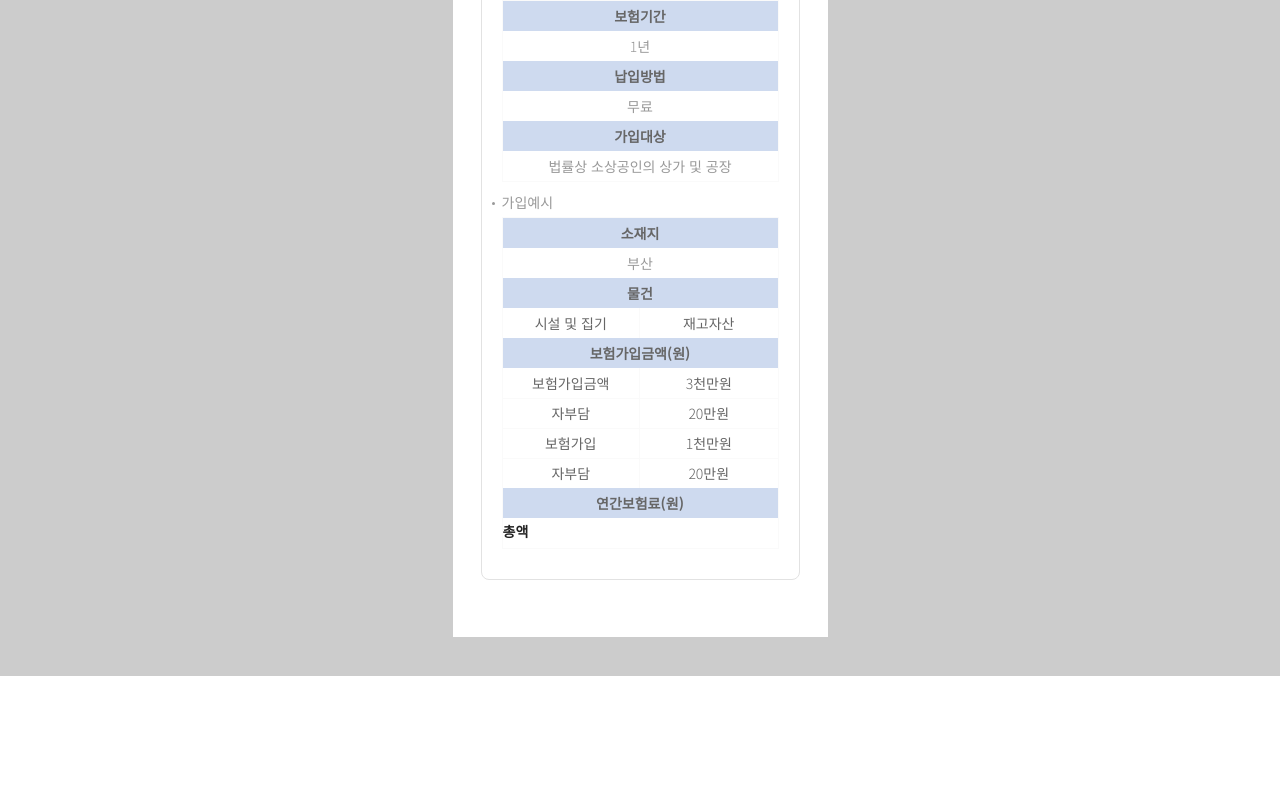
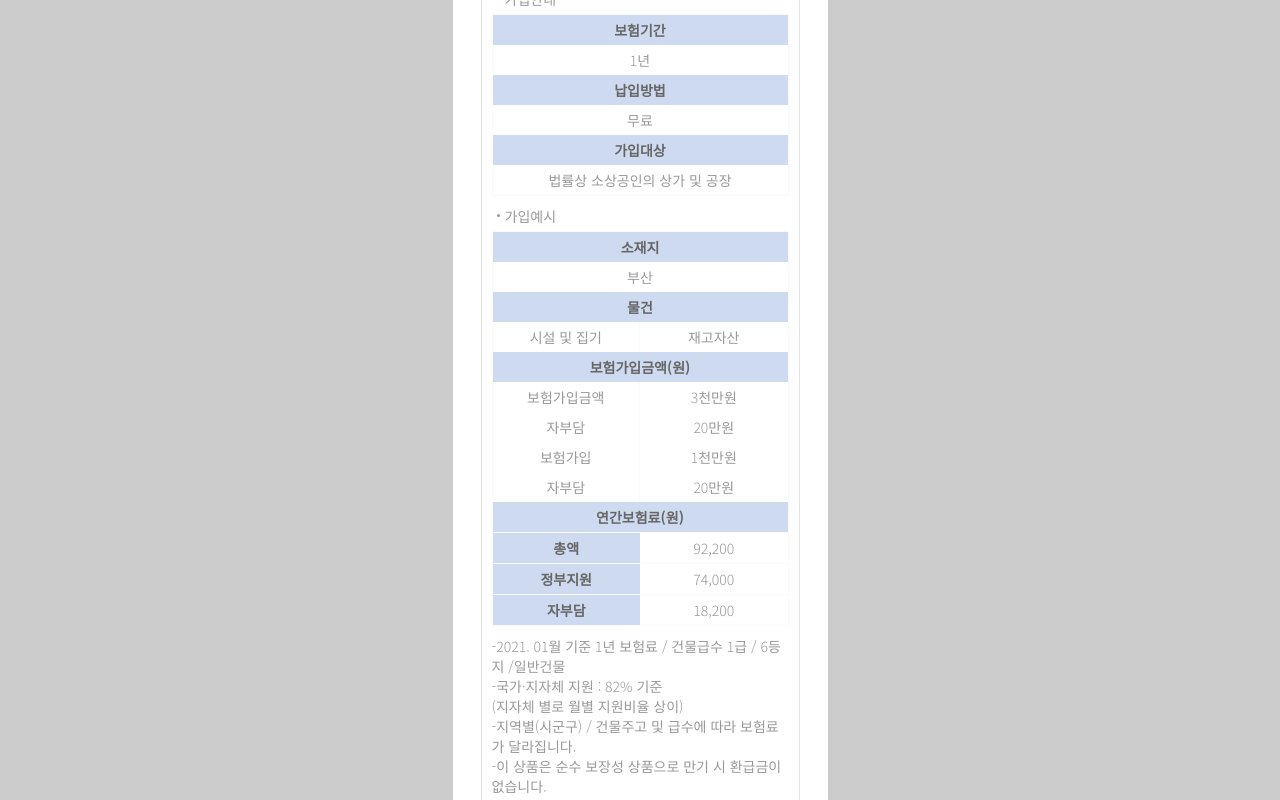
Before and after one commit to seohanna/free-apply-event-v2, a React (Create React App) app: page / in a window 1280 px wide. Shown: the part 1700-2500 px from the top of the page. Before the commit the page ends 2376 px from the top, so only its background shows below. Built offline with nearby package versions, Linux system fonts and the light colour scheme; a web font is replaced by a local one.

Commit message:
가이드

```diff
--- a/src/components/BottomSheet/index.jsx
+++ b/src/components/BottomSheet/index.jsx
@@ -63,6 +63,7 @@ const TextBox = styled.div`
 const Info = styled.div`
   margin-top: 30px;
   border-top: 1px solid #E2E2E2;
+
 `;
 
 const InfoTitleBox = styled.div`
@@ -80,7 +81,7 @@ const InfoTitleBox = styled.div`
 const InfoTextBox = styled.ul`
   border-radius: 8px;
   border: 1px solid #E2E2E2;
-  padding: 30px 20px;
+  padding: 30px 10px;
 
   > li {
     color: #999999;
@@ -92,29 +93,62 @@ const InfoTextBox = styled.ul`
     }
     ::before {
       content: '';
-      display: block;
+      display: inline-block;
       width: 3px;
       height: 3px;
       background-color: #999999;
       border-radius: 50%;
-      position: absolute;
-      left: -10px;
-      top: 10px;
+      margin: 5px;
+    }
+    .dashed-list {
+      border: none;
+      margin-top: 10px;
+      > li {
+        color: #999999;
+        > span {
+          color: #999999;
+        }
+      }
     }
     > ul {
-      > li {
-        color: #999999;
-
-      }
-    }
-    > table {
       width: 100%;
       border: 1px solid #FAFAFA;
       margin-top: 5px;
-      > tr {
+      > li {
         display: flex;
         flex-direction: column;
-        > th {
+        > p {
+          display: block;
+          text-align: center;
+          line-height: 30px;
+          width: 100%;
+          color: #999999;
+          > ul {
+
+            > li {
+              display: flex;
+              border-top: 1px solid #FAFAFA;
+              > p {
+                width: 50%;
+                color: #999999;
+              }
+            }
+          }
+        }
+      }
+      .td {
+        display: flex;
+        justify-content: space-between;
+        > span {
+          width: 50%;
+          color: #999999;
+
+          :first-child {
+            border-right: 1px solid #FAFAFA;
+          }
+        }
+      }
+      .th {
         display: block;
         text-align: center;
         line-height: 30px;
@@ -124,20 +158,63 @@ const InfoTextBox = styled.ul`
         height: 30px;
         font-size: 14px;
         font-family: 'Noto Sans KR', sans-serif;
+        font-weight: 700;
       }
-        > td {
-          display: block;
+      .th.sub {
+        width: 50%;
+      }
+    }
+  }
+
+  > ol {
+    > li {
+      font-weight: 400;
+      > ul {
+        padding: 5px 0 0 10px;
+        > li {
+          padding-bottom: 12px;
+          > span {
+            font-size: 14px;
+            color: #999999;
+            font-weight: 200;
+          }
+          > p {
+            color: #999999;
+            font-weight: 400;
+            padding-bottom: 5px;
+          }
+          .title {
+            text-align: start;
+            font-size: 14px;
+            ::before {
+              content: '';
+              display: inline-block;
+              width: 3px;
+              height: 3px;
+              background-color: #999999;
+              margin: 5px;
+              border-radius: 50%;
+            }
+          }
+          .comment {
+            font-size: 10px;
+          }
+          table {
+            border: 1px solid #FAFAFA;
+            td, th {
+              height: 30px;
               text-align: center;
-          line-height: 30px;
-          width: 100%;
-          color: #999999;
-          height: 30px;
-          > span {
-            display: inline-block;
-            width: 50%;
+              font-size: 14px;
               border-bottom: 1px solid #FAFAFA;
+              vertical-align: middle;
+            }
+            th {
+              background-color: #CEDAEF;
+              font-family: 'Noto Sans KR', sans-serif;
+              color: #666666;
               :first-child {
                 border-right: 1px solid #FAFAFA;
+              }
             }
           }
         }
@@ -203,59 +280,148 @@ const BottmSheet = () => {
           <li>해지 또는 취소 시에도 환급보험료는 발생하지 않습니다.</li>
           <li>
             가입안내
-            <table>
-              <tr>
-                <th>보험기간</th>
-                <td>1년</td>
-              </tr>
-              <tr>
-                <th>납입방법</th>
-                <td>무료</td>
-              </tr>
-              <tr>
-                <th>가입대상 </th>
-                <td>법률상 소상공인의 상가 및 공장</td>
-              </tr>
-            </table>
+            <ul>
+              <li>
+                <p className="th">보험기간</p>
+                <p>1년</p>
+              </li>
+              <li>
+                <p className="th">납입방법</p>
+                <p>무료</p>
+              </li>
+              <li>
+                <p className="th">가입대상 </p>
+                <p>법률상 소상공인의 상가 및 공장</p>
+              </li>
+            </ul>
           </li>
           <li>
             가입예시
+            <ul>
+              <li>
+                <p className="th">소재지</p>
+                <p>부산</p>
+              </li>
+              <li>
+                <p className="th">물건</p>
+                <p className="td">
+                  <span>시설 및 집기</span>
+                  <span>재고자산</span>
+                </p>
+              </li>
+              <li>
+                <p className="th">보험가입금액(원)</p>
+                <p className="td">
+                  <span>보험가입금액</span>
+                  <span>3천만원</span>
+                </p>
+                <p className="td">
+                  <span>자부담</span><span>20만원</span>
+                </p>
+                <p className="td"><span>보험가입</span><span>1천만원</span></p>
+                <p className="td"><span>자부담</span><span>20만원</span></p>
+              </li>
+              <li>
+                <p className="th">연간보험료(원)</p>
+                <p>
+                  <ul>
+                    <li>
+                      <p className="th sub">총액</p>
+                      <p>92,200</p>
+                    </li>
+                    <li>
+                      <p className="th sub">정부지원</p>
+                      <p>74,000</p>
+                    </li>
+                    <li>
+                      <p className="th sub">자부담</p>
+                      <p>18,200</p>
+                    </li>
+                  </ul>
+
+                </p>
+              </li>
+            </ul>
+            <ul className="dashed-list">
+              <li>-2021. 01월 기준 1년 보험료 / 건물급수 1급 / 6등지 /일반건물</li>
+              <li>-국가·지자체 지원 : 82% 기준<span>(지자체 별로 월별 지원비율 상이)</span></li>
+              <li>-지역별(시군구) / 건물주고 및 급수에 따라 보험료가 달라집니다.</li>
+              <li>-이 상품은 순수 보장성 상품으로 만기 시 환급금이 없습니다.</li>
+            </ul>
+          </li>
+        </InfoTextBox>
+        <InfoTitleBox>꼭 알아두셔야 할 사항</InfoTitleBox>
+        <InfoTextBox>
+          <ol>
+            <li>
+              1. 상품안내
+              <ul>
+                <li>
+                  <p>1)자연재해 사고 보장</p>
+                  <span>
+                    8대 자연재해<br />
+                    (태풍, 홍수, 호우, 해일, 강풍, 풍랑, 대설, 지진)<br />
+                    사고 발생시 실손비용 보상
+                  </span>
+                </li>
+                <li>
+                  <p>2) 일부 보험료를 정부에서 지원</p>
+                  <span>
+                    국가 및 지방자치단체에서 보험료의 일부를 지원<br />
+                    (최소 70% 지원. 지방자지단체별 추가 지원 다름)
+                  </span>
+                </li>
+                <li>
+                  <p>3) 순수 보장성 상품으로 만기시 환급금 없음</p>
+                </li>
+              </ul>
+            </li>
+            <li>
+              2.보장내용
+              <ul>
+                <li>
+                  <p>1)풍수해</p>
+                  <p className="title">기상청 특보 발표 기준</p>
                   <table>
                     <tr>
-                <th>소재지</th>
-                <td>부산</td>
+                      <th colSpan={2}>구분</th>
+                      <th>내용</th>
                     </tr>
                     <tr>
-                <th>물건</th>
-                <td>
-                  <span>시설 및 집기</span>
-                  <span>재고자산</span>
-                </td>
+                      <th colSpan={2}>태풍</th>
+                      <td>태풍으로 인하여 강풍,풍량,호우,폭풍해일 현상 등이 주의보 기준에 도달할 것으로 예상될 때</td>
                     </tr>
                     <tr>
-                <th>보험가입금액(원)</th>
-                <td>
-                  <span>보험가입금액</span>
-                  <span>3천만원</span>
-                </td>
-                <td>
-                  <span>자부담</span><span>20만원</span>
-                </td>
-                <td><span>보험가입</span><span>1천만원</span></td>
-                <td><span>자부담</span><span>20만원</span></td>
+                      <th colSpan={2}>호우</th>
+                      <td>3시간 강우량 50mm이상 예상되거나 12시간 강우량이 110mm이상 예상될 때</td>
                     </tr>
                     <tr>
-                <th>연간보험료(원)</th>
-                <td>
+                      <th colSpan={2}>강풍</th>
+                      <td>육상에서 12m/s 이상 또는 순산풍속 20m/s 이상이 될 때. 단, 산지는 풍속이 17m/ 이상 또는 순간풍속 25m/s 이상이 예상될 때</td>
+                    </tr>
                     <tr>
-                    <th>총액</th>
+                      <th rowSpan={2} style={{width: '35px'}}>해일</th>
+                      <th style={{width: '35px'}}>폭풍해일</th>
+                      <td>천문조, 폭풍, 저기압 등의 복합적인 영향으로 해수면이 상승하여 발효기준값 이상이 예상될 때. 다만, 발효기준값은 지역별로 별도 지정</td>
                     </tr>
-                </td>
-
-
+                    <tr>
+                      <th>지진해일</th>
+                      <td>천문조, 폭풍, 저기압 등의 복합적인 영향으로 해수면이 상승하여 발효기준값 이상이 예상될 때. 다만, 발효기준값은 지역별로 별도 지정</td>
                     </tr>
                   </table>
+                  <p className="comment">※ 향후, 기상청 특보 발표기준 등이 변경되면 풍수해보험의 보상하는 재해기준도 동일하게 적용</p>
                 </li>
+                <li>
+                  <p className="title">보장내용</p>
+                  <ul>
+                    <li>
+                      -일반물건
+                    </li>
+                  </ul>
+                </li>
+              </ul>
+            </li>
+          </ol>
         </InfoTextBox>
       </Info>
     </BottomSheetWrap>
--- a/src/pages/Guide.jsx
+++ b/src/pages/Guide.jsx
@@ -17,8 +17,6 @@ const Banner = styled.div`
     position: relative;
     padding: 0 28px;
   }
-
-
 `;
 
 const TextGroup = styled.div`
```
Also changed, not shown: 1 other file (tests, documents, lock files or other folders). Lines whose indentation alone changed are shown as unchanged.
